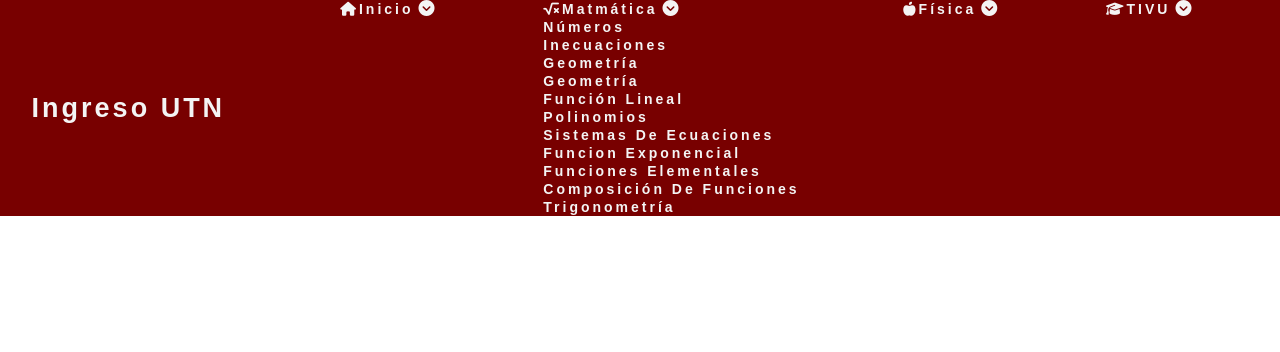
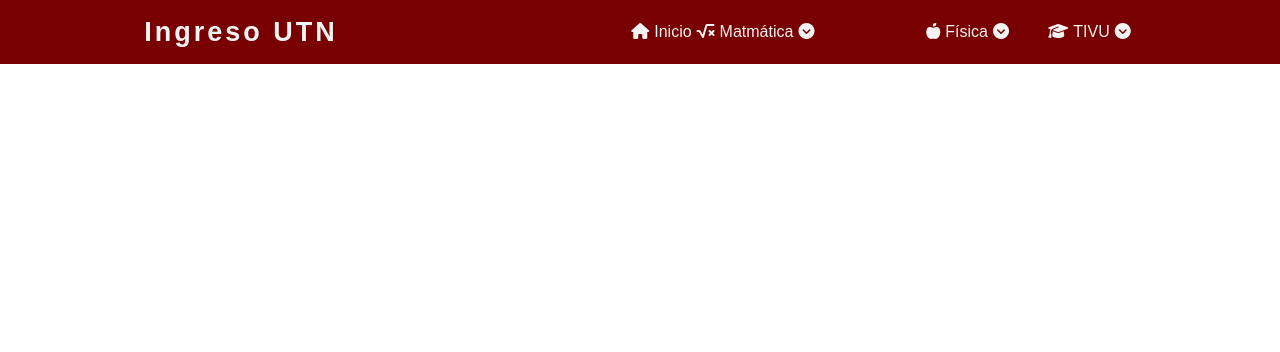
Before and after one commit to Matheol54/Ingreso, a plain HTML site: page index.html in a window 1280 px wide. Drawn offline with Linux system fonts and the light colour scheme.

Commit message:
navbar mobile

```diff
--- a/index.html
+++ b/index.html
@@ -5,7 +5,7 @@
     <meta http-equiv="X-UA-Compatible" content="IE=edge">
     <meta name="viewport" content="width=device-width, initial-scale=1.0">
     <script src="https://kit.fontawesome.com/ba78d568e6.js" crossorigin="anonymous"></script>
-    <link rel="stylesheet" href="/styles/styles.css">
+    <link rel="stylesheet" href="./styles/styles.css">
     <title>Ingreso</title>
 </head>
 <body>
@@ -13,32 +13,46 @@
     <nav class="menu">
         <label  class="logo"><h1>Ingreso UTN</h1></label>
         <ul class="nav-links">
-            <li class="list-item"><a href="" class="active"><i class="fa-solid fa-house"></i>Inicio</a><i class="fa-solid fa-circle-chevron-down"></i>
-
+            <li class="list-item">
+                <div class="button-list">
+                    <a href="" class="active link-t"><i class="fa-solid fa-house"></i>Inicio</a>
+                </div>
             </li>
 
-            <li class="list-item"><a href=""><i class="fa-solid fa-square-root-variable"></i>Matm&aacute;tica</a><i class="fa-solid fa-circle-chevron-down"></i>
+            <li class="list-item">
+                <div class="button-list click">
+                    <a href="" class="link-t"><i class="fa-solid fa-square-root-variable  "></i>Matm&aacute;tica</a><i class="fa-solid fa-circle-chevron-down"></i>
+                </div>
                 <ul class="list show">
-                    <li><a href="">N&uacute;meros</a></li>
-                    <li><a href="">Inecuaciones</a></li>
-                    <li><a href="">Geometr&iacute;a</a></li>
-                    <li><a href="">Geometr&iacute;a</a></li>
-                    <li><a href="">Funci&oacute;n lineal</a></li>
-                    <li><a href="">Polinomios</a></li>
-                    <li><a href="">Sistemas de ecuaciones</a></li>
-                    <li><a href="">Funcion exponencial</a></li>
-                    <li><a href="">Funciones elementales</a></li>
-                    <li><a href="">Composici&oacute;n de funciones</a></li>
-                    <li><a href="">Trigonometr&iacute;a</a></li>
+                    <li class="list-inside"><a href="" class="nav-link inside">N&uacute;meros</a></li>
+                    <li class="list-inside"><a href="" class="nav-link inside">Inecuaciones</a></li>
+                    <li class="list-inside"><a href="" class="nav-link inside">Geometr&iacute;a</a></li>
+                    <li class="list-inside"><a href="" class="nav-link inside">Geometr&iacute;a</a></li>
+                    <li class="list-inside"><a href="" class="nav-link inside">Funci&oacute;n lineal</a></li>
+                    <li class="list-inside"><a href="" class="nav-link inside">Polinomios</a></li>
+                    <li class="list-inside"><a href="" class="nav-link inside">Sistemas de ecuaciones</a></li>
+                    <li class="list-inside"><a href="" class="nav-link inside">Funcion exponencial</a></li>
+                    <li class="list-inside"><a href="" class="nav-link inside">Funciones elementales</a></li>
+                    <li class="list-inside"><a href="" class="nav-link inside">Composici&oacute;n de funciones</a></li>
+                    <li class="list-inside"><a href="" class="nav-link inside">Trigonometr&iacute;a</a></li>
                 </ul>
             </li>
 
-            <li class="list-item"><a href=""><i class="fa-solid fa-apple-whole"></i>F&iacute;sica</a><i class="fa-solid fa-circle-chevron-down"></i>
-
+            <li class="list-item">
+                <div class="button-list click">
+                    <a href="" class="link-t"><i class="fa-solid fa-apple-whole"></i>F&iacute;sica</a><i class="fa-solid fa-circle-chevron-down"></i>
+                </div>
+                <ul class="list show">
+                    <li class="list-inside"><a href="" class="nav-link">Vectores</a></li>
+                    <li class="list-inside"><a href="" class="nav-link">Cinematica</a></li>
+                    <li class="list-inside"><a href="" class="nav-link"></a></li>
+                </ul>
             </li>
 
-            <li class="list-item"><a href=""><i class="fa-solid fa-graduation-cap"></i>TIVU</a><i class="fa-solid fa-circle-chevron-down"></i>
-
+            <li class="list-item">
+                <div class="button-list">
+                    <a href="" class="link-t"><i class="fa-solid fa-graduation-cap"></i>TIVU</a><i class="fa-solid fa-circle-chevron-down"></i>
+                </div>
             </li>
 
         </ul>
--- a/scripts/scrpts.js
+++ b/scripts/scrpts.js
@@ -1,3 +1,4 @@
+// ------------- Burguer -------------
 const navSlide = () => {
     const burguer = document.querySelector('.burguer');
     const nav = document.querySelector('.nav-links');
@@ -21,4 +22,20 @@ const navSlide = () => {
     });
 }
 
-    navSlide();
+navSlide();
+
+// ------------- List nav -------------
+let listElements = document.querySelectorAll('.click');
+listElements.forEach(listElement => {
+    listElement.addEventListener('click', (e)=>{
+        e.preventDefault()
+        let height = 0;
+        let menu = listElement.nextElementSibling;
+        if(menu.clientHeight == "0"){
+            height=menu.scrollHeight;
+        }
+
+        menu.style.height = `${height}px`;
+
+    })
+});
--- a/styles/nav.scss
+++ b/styles/nav.scss
@@ -4,10 +4,15 @@ nav {
     display: flex;
     justify-content: space-around;
     align-items: center;
-    min-height: 8vh;
+    height: 8vh;
     background: $bg-dark;
     color: #f4f4f4;
     font-family: "Raleway", sans-serif;
+  }
+
+  a{
+    color: #f4f4f4;
+    text-decoration: none;
   }
 
   .logo {
@@ -15,22 +20,35 @@ nav {
     font-size: 18px;
   }
 
-  ul.nav-links {
+  .nav-links {
     display: flex;
     list-style: none;
     justify-content: space-around;
-    width: 75%;
+    max-width: 75%;
   }
 
-  .nav-links a {
-    text-decoration: none;
-    text-transform: capitalize;
-    color: #f4f4f4;
-    letter-spacing: 3px;
-    font-weight: bold;
-    font-size: 14px;
+  .list-item{
+    overflow: hidden;
   }
 
+
+  .show{
+    margin-left: auto;
+    border-left: 2px solid #f4f4f4;
+    list-style: none;
+    transition: height .5s;
+    height: 0;
+  }
+
+  .list-item i{
+    margin: 0 5px;
+  }
+
+  .list-inside{
+    padding: 5px 20px;
+    text-align: left;
+  }
+// ------------------ burguer ------------------
   .burguer {
     display: none;
   }
@@ -52,17 +70,6 @@ nav {
     width: 7px;
   }
 
-  .fa-circle-chevron-down{
-    margin:0 5px;
-  }
-
-  .list-item{
-    overflow: hidden;
-  }
-
-  .list{
-    list-style: none;
-  }
 
   @media screen and (max-width: 992px) {
     body {
@@ -77,7 +84,8 @@ nav {
       background: $bg-dark;
       display: flex;
       flex-direction: column;
-      align-items: center;
+      padding-left: 10%;
+      align-items: left;
       width: 100%;
       transform: translateX(100%);
       transition: 500ms all ease-in;
@@ -89,7 +97,6 @@ nav {
 
     .burguer {
       display: block;
-      cursor: pointer;
     }
 
     .nav-active {
--- a/styles/styles.scss
+++ b/styles/styles.scss
@@ -1,4 +1,4 @@
-@import url(nav.css);
+@import 'nav';
 $base-color: #C1121F;
 $dark-bg: #780000;
 
--- a/styles/vars.scss
+++ b/styles/vars.scss
@@ -1 +1,2 @@
 $bg-dark: #780000;
+$bg-hover: rgba(125, 30, 50, 0.5);
```
Also changed, not shown: styles/nav.css (deleted), styles/styles.css, styles/vars.css (deleted), 1 other file.
